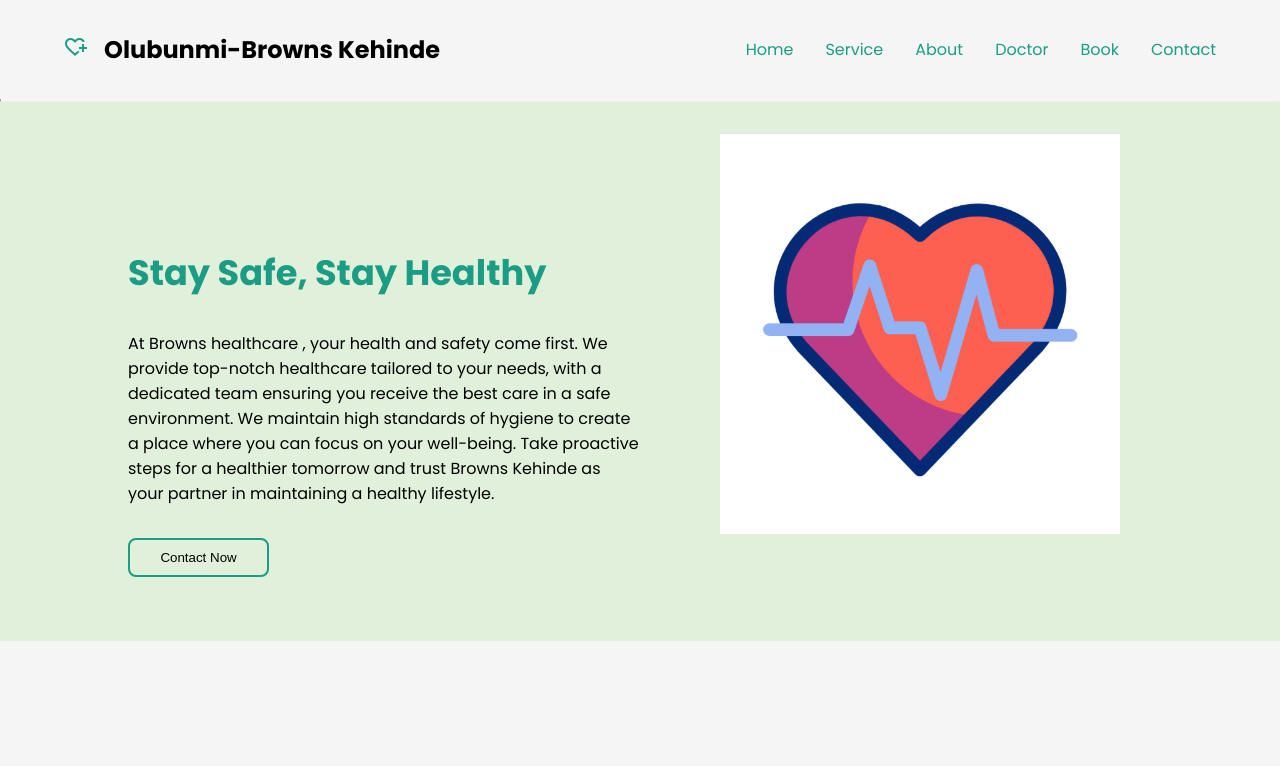
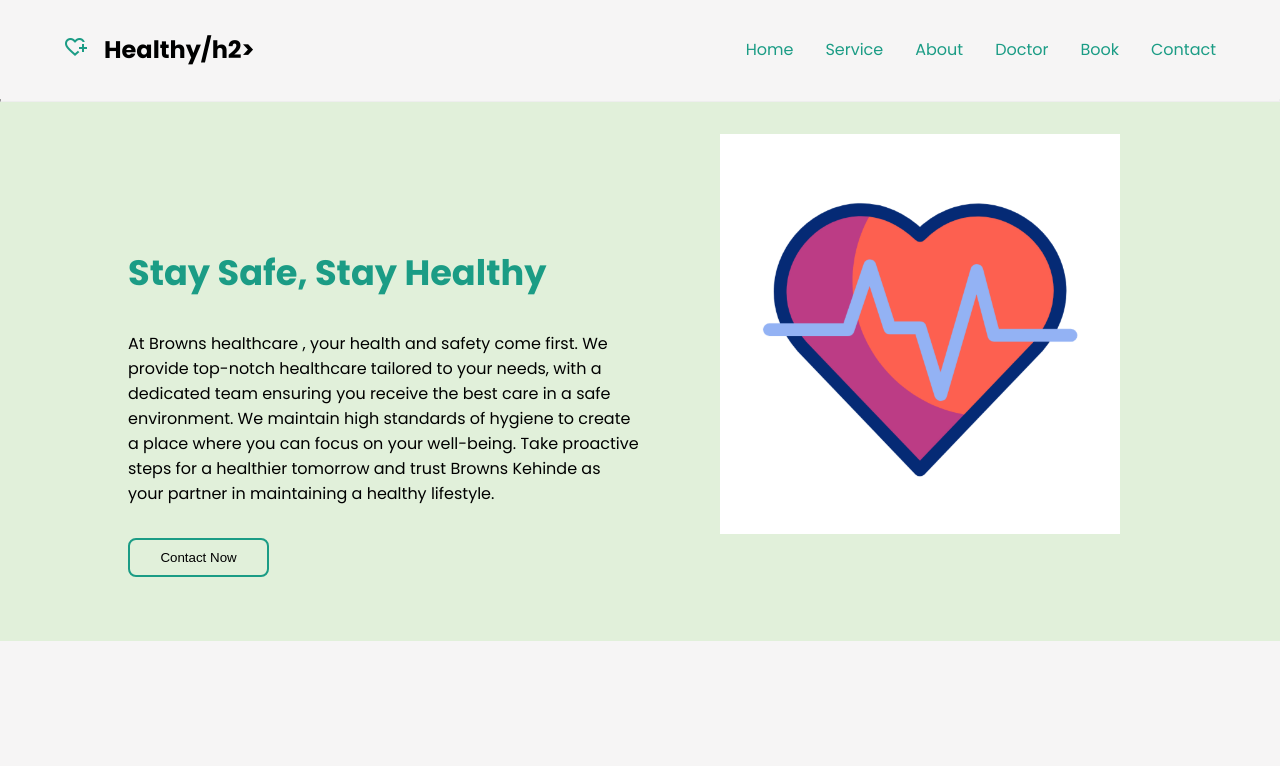
Before and after one commit to Kehinde-Crypto/Healthly, a plain HTML site: page project/index.html in a window 1280 px wide. Shown: the top 766 px of the page. Drawn offline with nearby package versions, Linux system fonts and the light colour scheme.

Commit message:
changed title name

```diff
--- a/project/index.html
+++ b/project/index.html
@@ -21,7 +21,7 @@
     <nav class="nav__bar">
       <div class="logo">
         <span class="material-symbols-outlined"> heart_plus </span>
-        <h2>Olubunmi-Browns Kehinde</h2>
+        <h2>Healthy/h2>
       </div>
       <ul class="navbar">
         <li><a href="#Home">Home</a></li>
```
